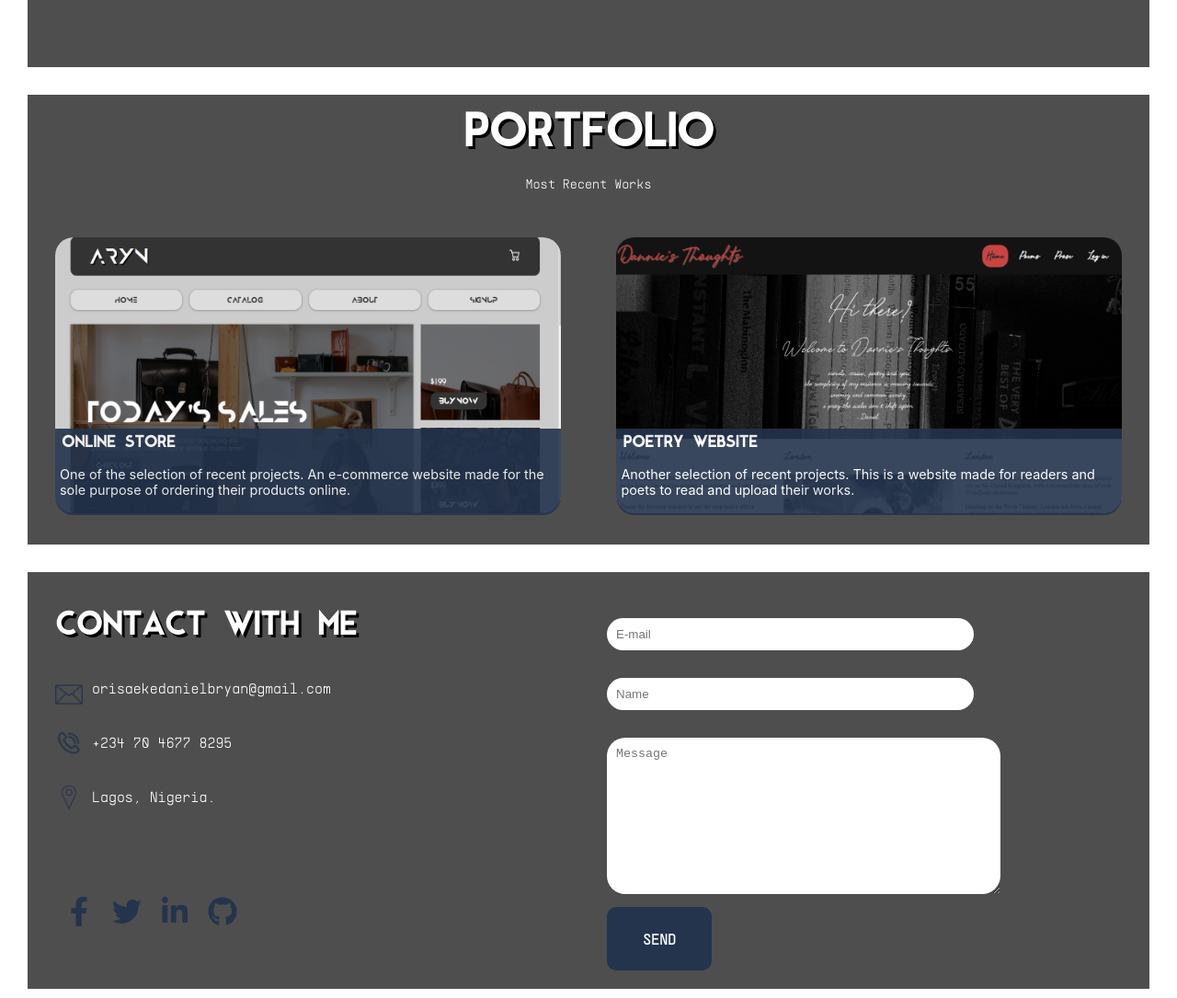
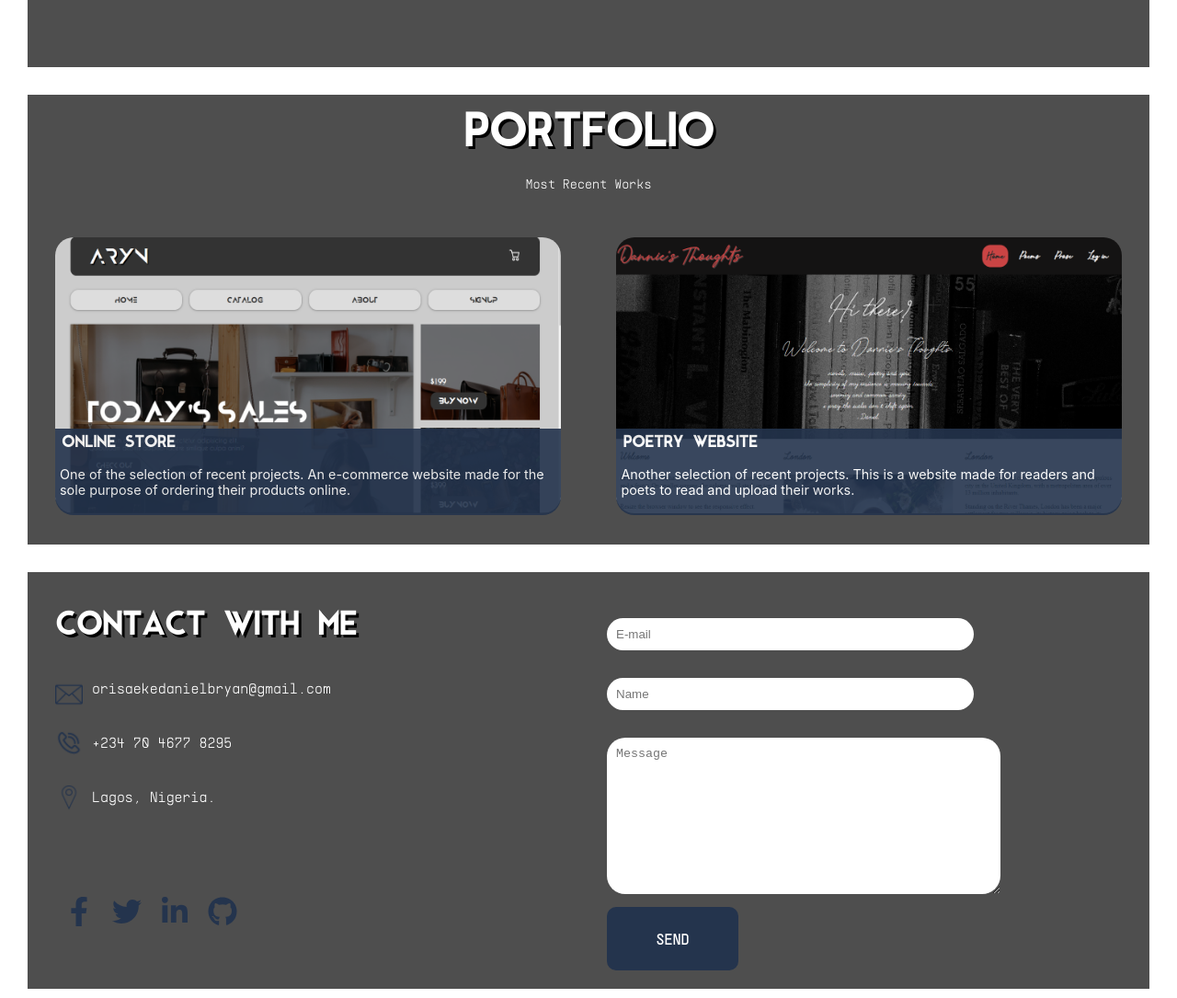
Before and after one commit to dannie-xoxo/my-portfolio, a React (Create React App) app: page / in a window 1280 px wide. Shown: the part 1052-2137 px from the top of the page at 92% size. Built offline with nearby package versions, Linux system fonts and the light colour scheme.

Commit message:
first commit

```diff
--- a/src/components/footer.css
+++ b/src/components/footer.css
@@ -85,7 +85,7 @@ input {
     font-weight: bolder;
     text-transform: uppercase;
     cursor: pointer;
-    width: 20%
+    width: 25%
 }
 
 @media screen and (max-width: 769px) {
```
